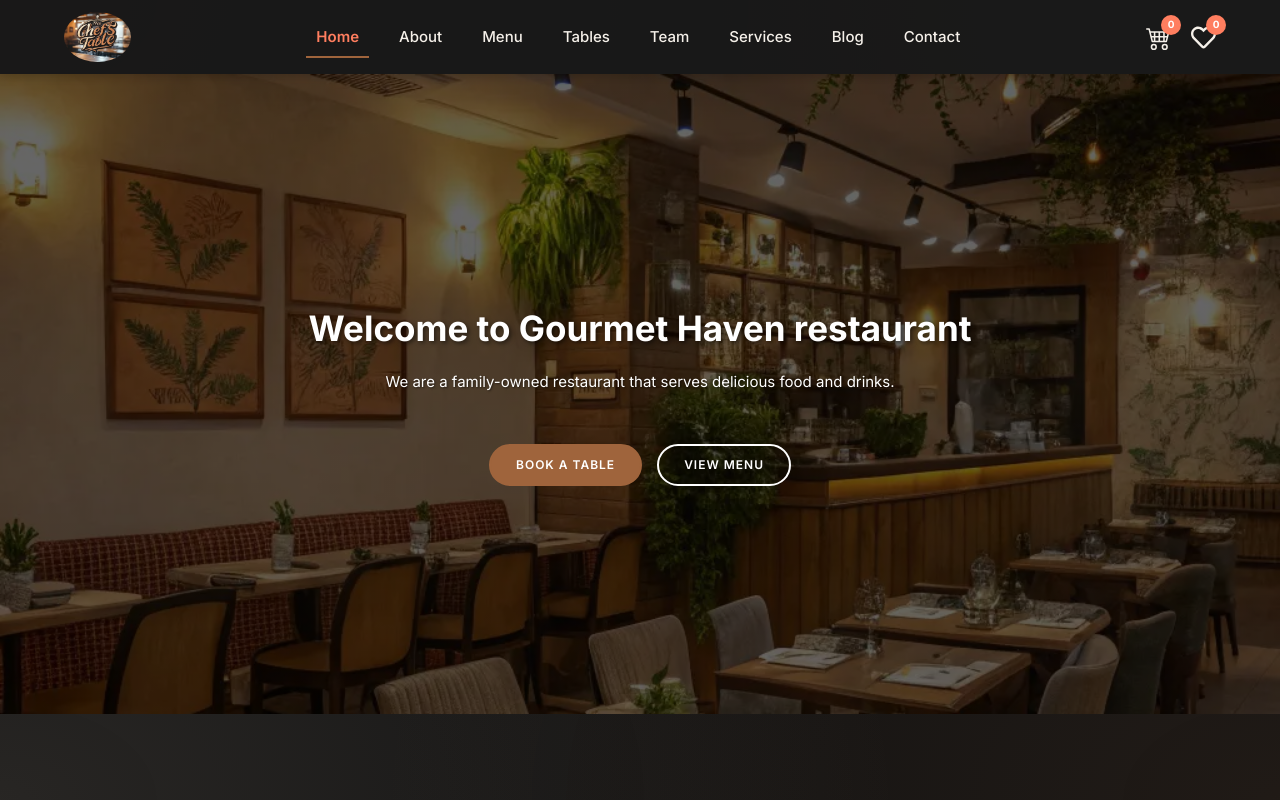
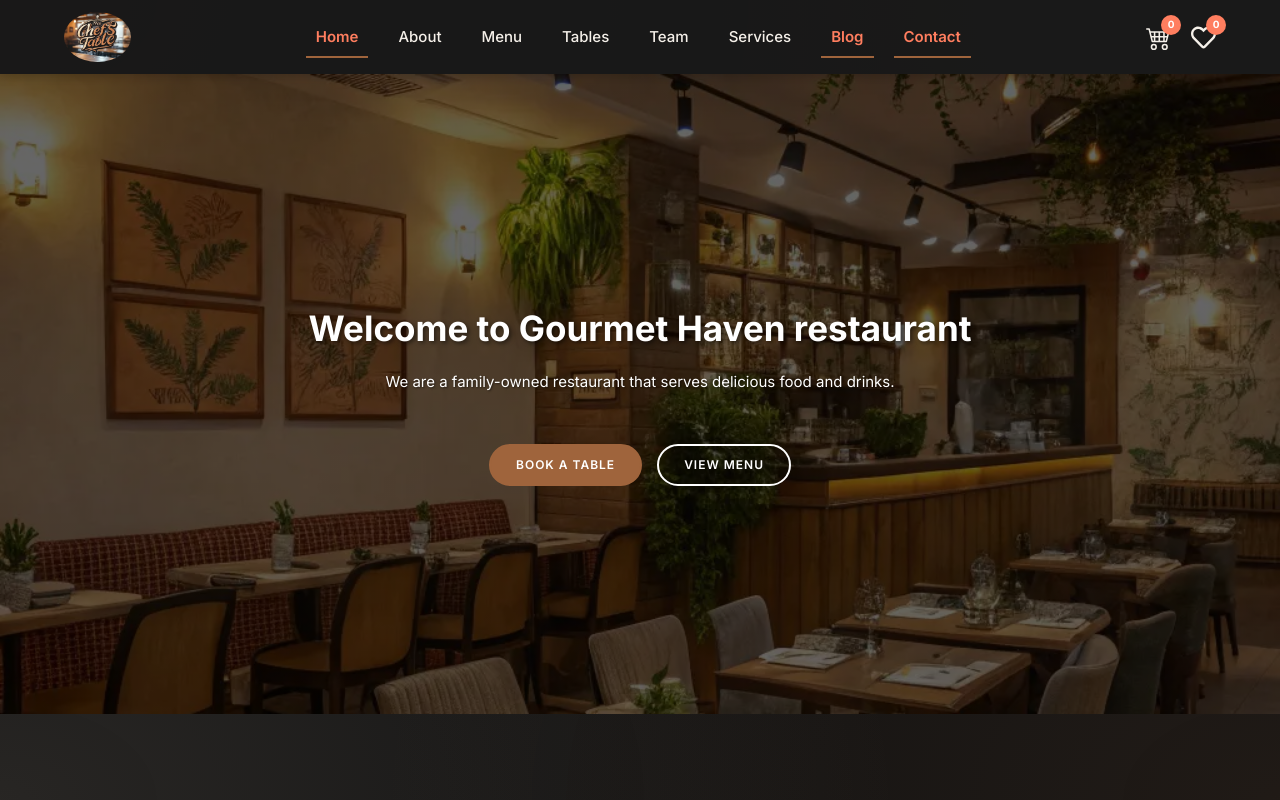
Before and after one commit to alfa155518/Resturant-App-Nextjs, a Next.js app: page / in a window 1280 px wide. Shown: the top 800 px of the page. Built offline with nearby package versions, Linux system fonts and the light colour scheme.

Commit message:
add services page

```diff
--- a/layout/NavBar.jsx
+++ b/layout/NavBar.jsx
@@ -36,8 +36,8 @@ export default function NavBar() {
     { name: "Tables", path: "/tables" },
     { name: "Team", path: "/team" },
     { name: "Services", path: "/services" },
-    { name: "Blog", path: "/b" },
-    { name: "Contact", path: "/c" },
+    { name: "Blog", path: "/" },
+    { name: "Contact", path: "/" },
   ];
 
   const toggleMenu = () => {
```
